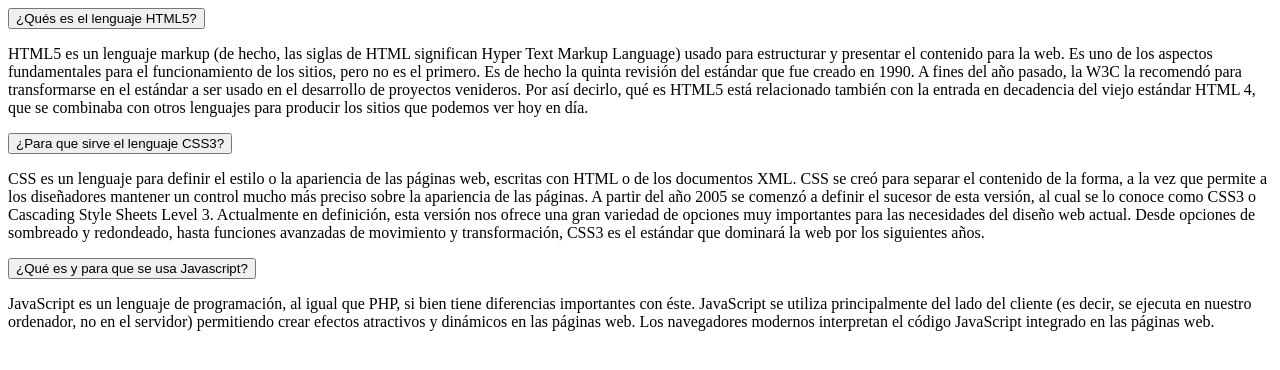
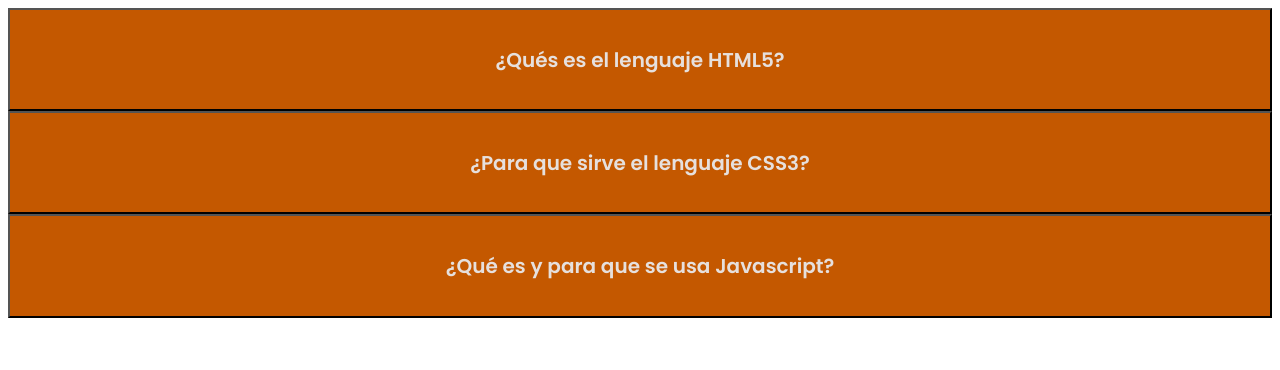
Before and after one commit to Jimena-tm/semana12-acordion, a plain HTML site: page index.html in a window 1280 px wide. Drawn offline with Linux system fonts and the light colour scheme.

Commit message:
maquetación CSS lista

```diff
--- a/index.html
+++ b/index.html
@@ -4,11 +4,12 @@
     <meta charset="UTF-8" />
     <meta name="viewport" content="width=device-width, initial-scale=1.0" />
     <link rel="stylesheet" type="text/css" href="./styles/main.css" />
+    <link href="https://fonts.googleapis.com/css2?family=Poppins:wght@600&display=swap" rel="stylesheet">
     <title>Ejercicio Acordion</title>
   </head>
 
   <body>
-    <button class="acordion">¿Qués es el lenguaje HTML5?</button>
+    <button class="acordion"><h2>¿Qués es el lenguaje HTML5?</h2></button>
     <div class="content">
       <p>
         HTML5 es un lenguaje markup (de hecho, las siglas de HTML significan
@@ -22,7 +23,7 @@
       </p>
     </div>
 
-    <button class="acordion">¿Para que sirve el lenguaje CSS3?</button>
+    <button class="acordion"><h2>¿Para que sirve el lenguaje CSS3?</h2></button>
     <div class="content">
       <p>
         CSS es un lenguaje para definir el estilo o la apariencia de las páginas web, escritas
@@ -36,7 +37,7 @@
       </p>
     </div>
 
-    <button class="acordion">¿Qué es y para que se usa Javascript?</button>
+    <button class="acordion"><h2>¿Qué es y para que se usa Javascript?</h2></button>
     <div class="content">
       <p>
         JavaScript es un lenguaje de programación, al igual que PHP, si bien tiene diferencias importantes
--- a/styles/main.css
+++ b/styles/main.css
@@ -0,0 +1,28 @@
+h2{
+    font-family: 'Poppins';
+    font-weight: 600;
+}
+
+.acordion {
+    background-color: #c45800;
+    color: #e6e0dd;
+    cursor: pointer;
+    padding: 1.125rem;
+    width: 100%;
+    text-align: center;
+    outline: none;
+    transition: 0.4s;
+  }
+
+  .active,
+  .accordion:hover {
+    background-color: rgb(61, 180, 97);
+    color: white;
+  }
+
+  .content {
+    padding: 0 1.125rem;
+    background-color: white;
+    display: none;
+    overflow: hidden;
+  }
```
